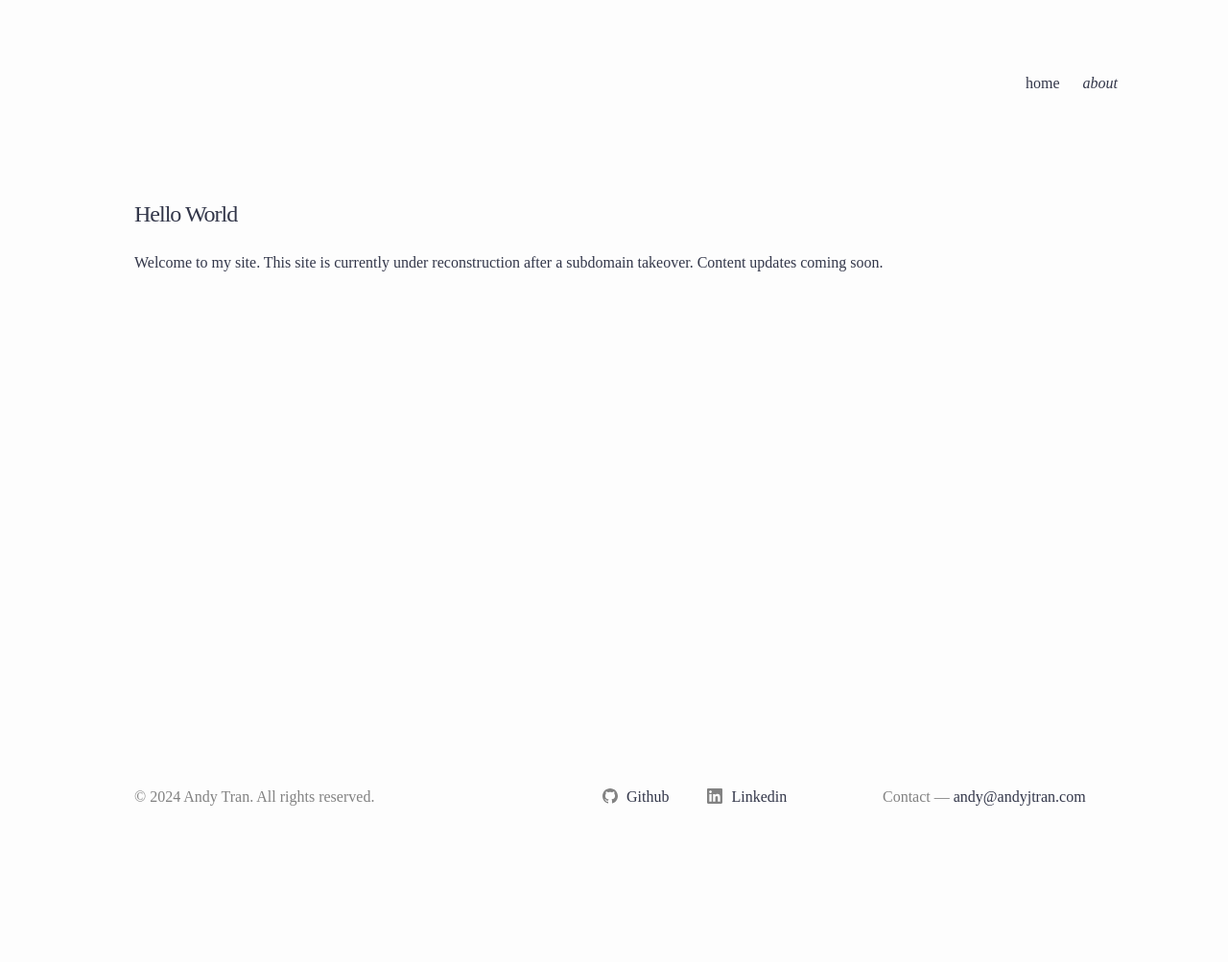
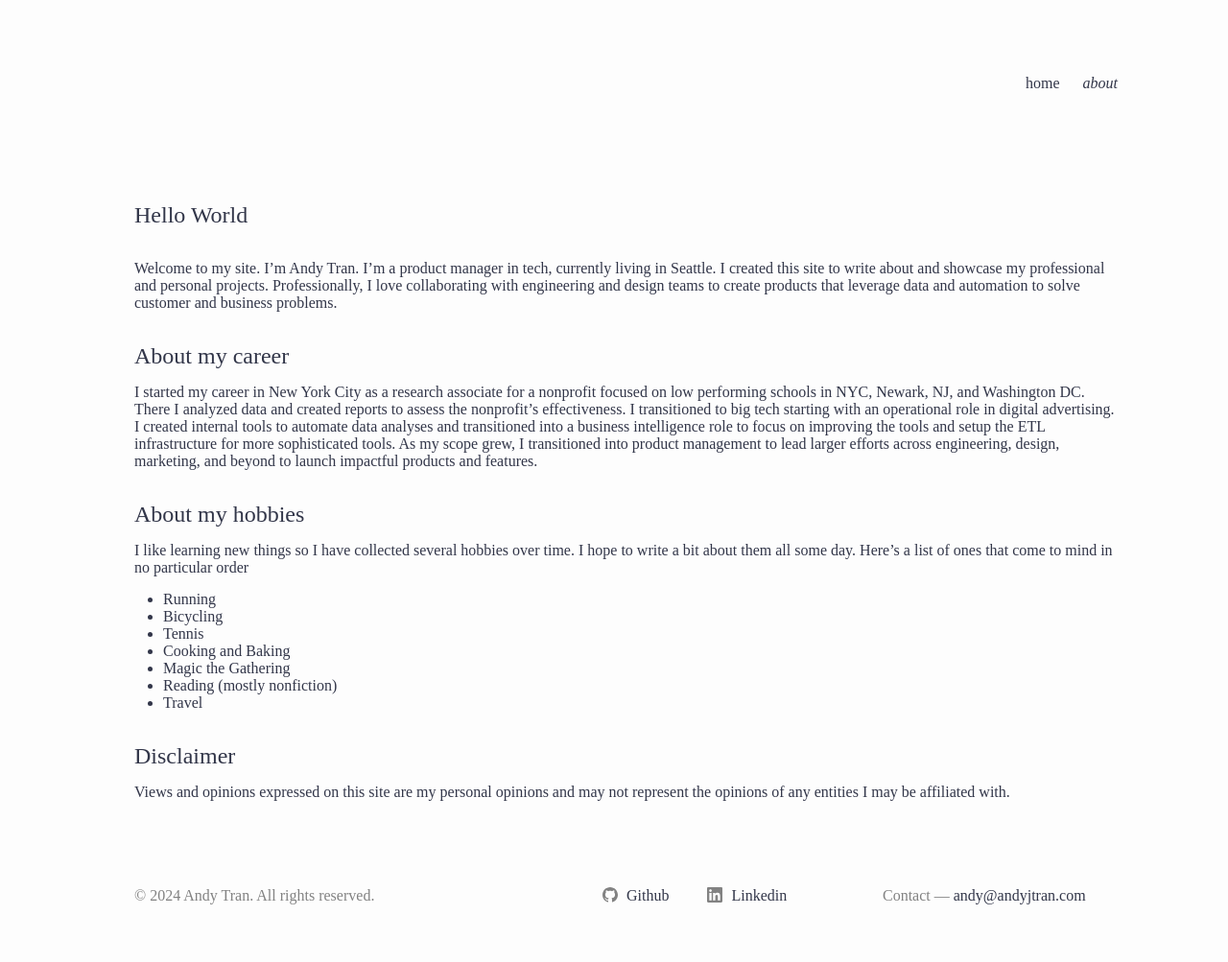
Before and after one commit to andyjtran/andyjtran.github.io, a Jekyll site: the page built from about.markdown, in a window 1280 px wide. Shown: the whole page at 96% size. Built offline with Jekyll 4.4.1, drawn with Linux system fonts in a browser that asks for light colours; before the commit the page ends 900 px from its top, so only the background shows below that.

Commit message:
update about.markdown with career, hobby, and disclaimer sections

```diff
--- a/about.markdown
+++ b/about.markdown
@@ -4,9 +4,25 @@ permalink: /about/
 order: 3
 title: about
 ---
+# Hello World
+<br>
+Welcome to my site. I'm Andy Tran. I'm a product manager in tech, currently living in Seattle. I created this site to write about and showcase my professional and personal projects. Professionally, I love collaborating with engineering and design teams to create products that leverage data and automation to solve customer and business problems.
+<br><br>
 
-<header class="post-header">
-  <h1 class="post-title">Hello World</h1>
-</header>
+# About my career
+I started my career in New York City as a research associate for a nonprofit focused on low performing schools in NYC, Newark, NJ, and Washington DC. There I analyzed data and created reports to assess the nonprofit's effectiveness. I transitioned to big tech starting with an operational role in digital advertising. I created internal tools to automate data analyses and transitioned into a business intelligence role to focus on improving the tools and setup the ETL infrastructure for more sophisticated tools. As my scope grew, I transitioned into product management to lead larger efforts across engineering, design, marketing, and beyond to launch impactful products and features.
+<br><br>
 
-Welcome to my site. This site is currently under reconstruction after a subdomain takeover. Content updates coming soon.
+# About my hobbies
+I like learning new things so I have collected several hobbies over time. I hope to write a bit about them all some day. Here's a list of ones that come to mind in no particular order
+* Running
+* Bicycling
+* Tennis
+* Cooking and Baking
+* Magic the Gathering
+* Reading (mostly nonfiction)
+* Travel
+<br><br>
+
+# Disclaimer
+Views and opinions expressed on this site are my personal opinions and may not represent the opinions of any entities I may be affiliated with.
```
